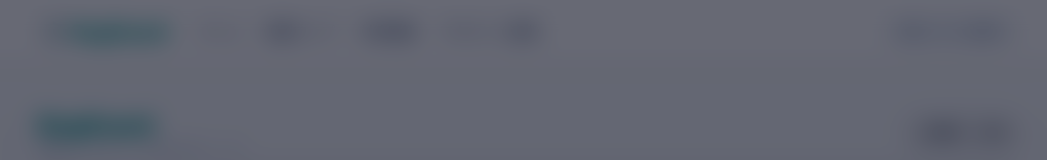
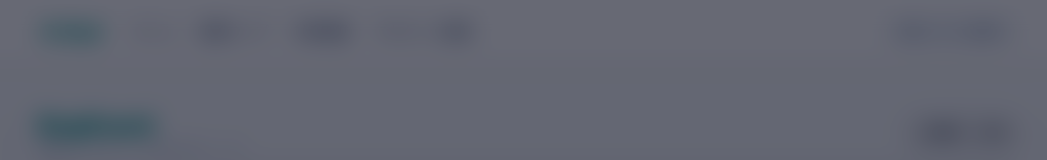
Before and after one commit to duck-ahiru-Z/mushi, a Next.js app: page / in a window 1280 px wide. Shown: the top 160 px of the page, without its empty margins (111-1158 px from the left). Built offline with nearby package versions, Linux system fonts and the light colour scheme; no server answers.

Commit message:
レイアウトのアプリ名をG-Endに変更

```diff
--- a/src/app/layout.tsx
+++ b/src/app/layout.tsx
@@ -6,7 +6,7 @@ import BottomNav from "@/components/layouts/bottom-nav";
 const inter = Inter({ subsets: ["latin"] });
 
 export const metadata: Metadata = {
-  title: "BugGuard",
+  title: "G-End",
   description: "虫よけグッズの期限切れを間取りマップとプッシュ通知で防ぐアプリ",
   manifest: "/manifest.json", // PWA用のマニフェスト紐付け
 };
@@ -32,7 +32,7 @@ export default function RootLayout({
           <div className="max-w-5xl mx-auto px-6 h-16 flex items-center justify-between">
             <div className="flex items-center gap-8">
               <span className="text-xl font-black text-teal-600 tracking-tight flex items-center gap-1.5 select-none">
-                <span>🛡️</span> BugGuard
+                G-End
               </span>
               <nav className="flex items-center gap-6 text-sm font-bold text-slate-500">
                 <Link href="/" className="hover:text-teal-600 transition-colors py-2">ホーム</Link>
```
